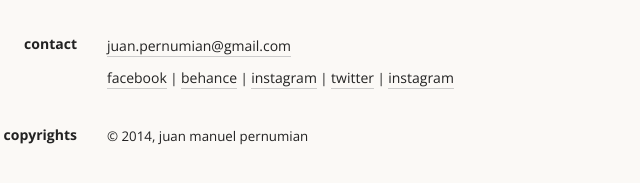
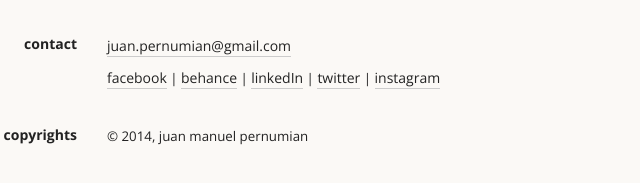
Before and after one commit to juanpernu/Juanpernumian, a plain HTML site: page index.html in a window 1280 px wide. Shown: the part 2477-2660 px from the top of the page, 377-1017 px from the left. Drawn offline with nearby package versions, Linux system fonts and the light colour scheme.

Commit message:
linkedIn text

```diff
--- a/index.html
+++ b/index.html
@@ -197,7 +197,7 @@
 			<div class="col-xs-6 col-lg-4"><strong>contact</strong></div>
 			<div class="col-xs-12 col-sm-6 col-lg-8">
 				<div class="contact"><a href="mailto:juan.pernumian@gmail.com">juan.pernumian@gmail.com</a></div> <br>
-				<div class="contact"><a href="https://www.facebook.com/juan.pernumian" target="_blank">facebook</a> | <a href="https://www.behance.net/juanpernumian" target="_blank">behance</a> | <a href="https://www.linkedin.com/profile/view?id=AAMAAAkoQRABSxC5LmwPHR__EpOPxwt2CdGxW7c&trk=hp-identity-name" target="_blank">instagram</a> | <a href="https://twitter.com/JuanPernu" target="_blank">twitter</a> | <a href="http://instagram.com/juanpernu" target="_blank">instagram</a></div>
+				<div class="contact"><a href="https://www.facebook.com/juan.pernumian" target="_blank">facebook</a> | <a href="https://www.behance.net/juanpernumian" target="_blank">behance</a> | <a href="https://www.linkedin.com/profile/view?id=AAMAAAkoQRABSxC5LmwPHR__EpOPxwt2CdGxW7c&trk=hp-identity-name" target="_blank">linkedIn</a> | <a href="https://twitter.com/JuanPernu" target="_blank">twitter</a> | <a href="http://instagram.com/juanpernu" target="_blank">instagram</a></div>
 			</div>
 		</div>
 
```
